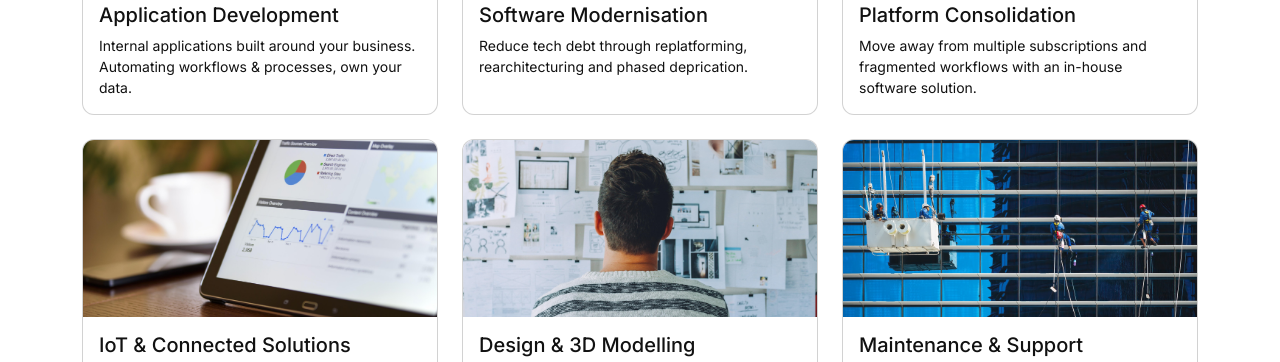
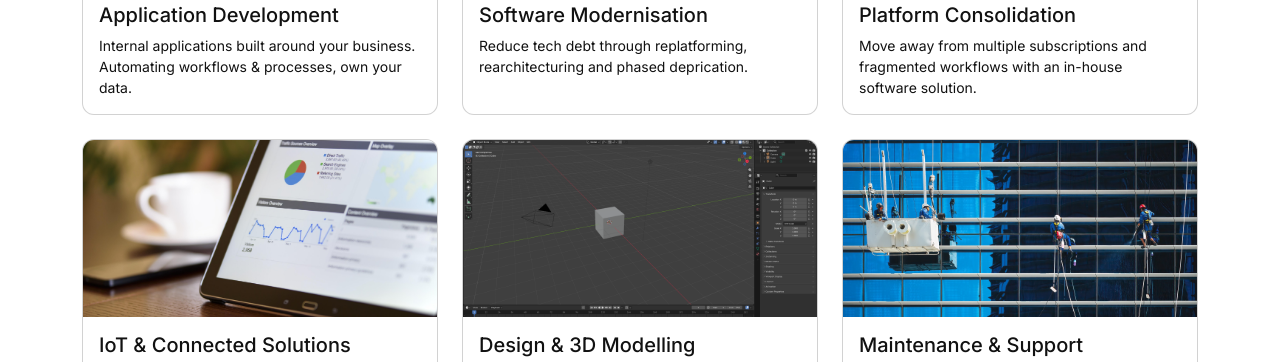
Before and after one commit to TCS-Solutions/tcs-solutions.github.io, a plain HTML site: page index.html in a window 1280 px wide. Shown: the part 918-1280 px from the top of the page. Drawn offline with nearby package versions, Linux system fonts and the light colour scheme.

Commit message:
added blender image

```diff
--- a/index.html
+++ b/index.html
@@ -123,7 +123,7 @@
             <div class="col-12 col-sm-6 col-md-4">
               <div class="card h-100 rounded-3 overflow-hidden">
                 <div class="ratio service-image">
-                  <img src="assets/Design.jpg" alt="Product three" class="object-fit-cover">
+                  <img src="assets/blender.png" alt="Product three" class="object-fit-cover">
                 </div>
                 <div class="card-body">
                   <h3 class="card-title fs-5">Design & 3D Modelling</h3>
```
Also changed, not shown: assets/blender.png (added).
